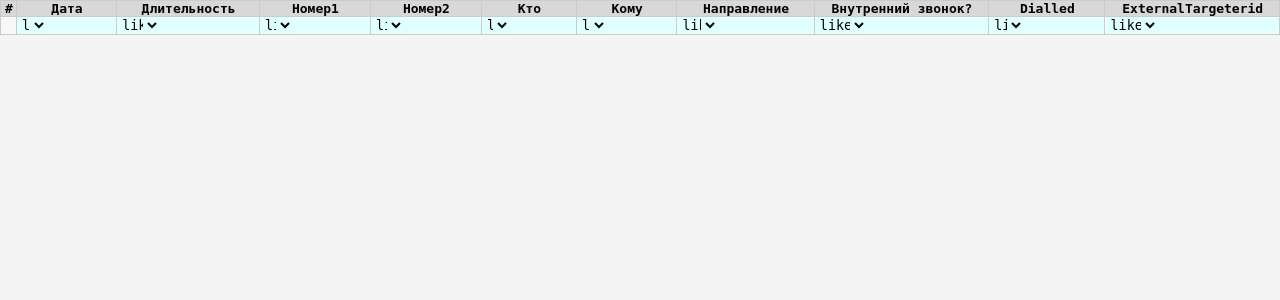
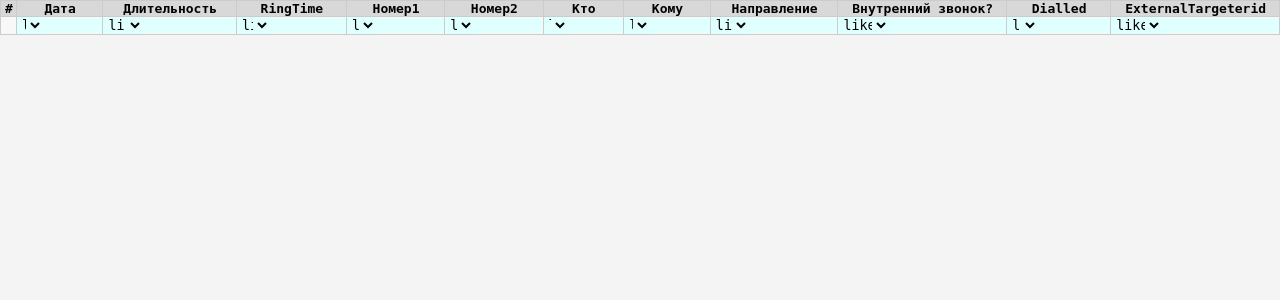
Before and after one commit to akrush24/smdr, a PHP site: page / in a window 1280 px wide. Shown: the top 300 px of the page. Run offline with PHP 8.4, Linux system fonts and the light colour scheme; data comes from the database, SQL or seed files in the repository; data that the repository does not hold is empty.

```diff
--- a/frontend/index.php
+++ b/frontend/index.php
@@ -78,8 +78,23 @@ $connect_to_db = mysql_connect($db_host, $db_username, $db_password)
 mysql_select_db($db_name, $connect_to_db)
 	or die("Could not select DB: " . mysql_error());
 
+/*
+echo '<td id="head">Дата</th>';
+echo '<td id="head">Длительность</th>';
+echo '<td id="head">RingTime</th>';
+echo '<td id="head">Номер1</th>';
+echo '<td id="head">Номер2</th>';
+echo '<td id="head">Кто</th>';
+echo '<td id="head">Кому</th>';
+echo '<td id="head">Направление</th>';
+echo '<td id="head">Внутренний звонок?</th>';
+echo '<td id="head">Dialled</th>';
+echo '<td id="head">ExternalTargeterid</th>';
+*/
+
 $rows[] = 'CallStart';
 $rows[] = 'ConnectedTime';
+$rows[] = 'RingTime';
 $rows[] = 'Caller';
 $rows[] = 'CalledNumber';
 $rows[] = 'Party1Name';
@@ -88,6 +103,7 @@ $rows[] = 'Direction';
 $rows[] = 'IsInternal';
 $rows[] = 'DialledNumber';
 $rows[] = 'ExternalTargeterId';
+
 
 foreach ($rows as $row_name){
 	if( $_POST[$row_name] != '' ){
@@ -141,6 +157,7 @@ echo '<tr>';
 echo '<td id="head">#</th>';
 echo '<td id="head">Дата</th>';
 echo '<td id="head">Длительность</th>';
+echo '<td id="head">RingTime</th>';
 echo '<td id="head">Номер1</th>';
 echo '<td id="head">Номер2</th>';
 echo '<td id="head">Кто</th>';
@@ -177,6 +194,7 @@ while($data = mysql_fetch_array($qr_result)){
 	echo '<td>'.$INDEX.'</th>';
 	echo '<td>' . $data['CallStart'] . '</td>';
 	echo '<td>' . $data['ConnectedTime'] . '</td>';
+	echo '<td>' . $data['RingTime'] . '</td>';
 	echo '<td>' . $data['Caller'] . '</td>';
 	echo '<td>' . $data['CalledNumber'] . '</td>';
 	echo '<td>' . $data['Party1Name'] . '</td>';
```
Also changed, not shown: 3 other files.
